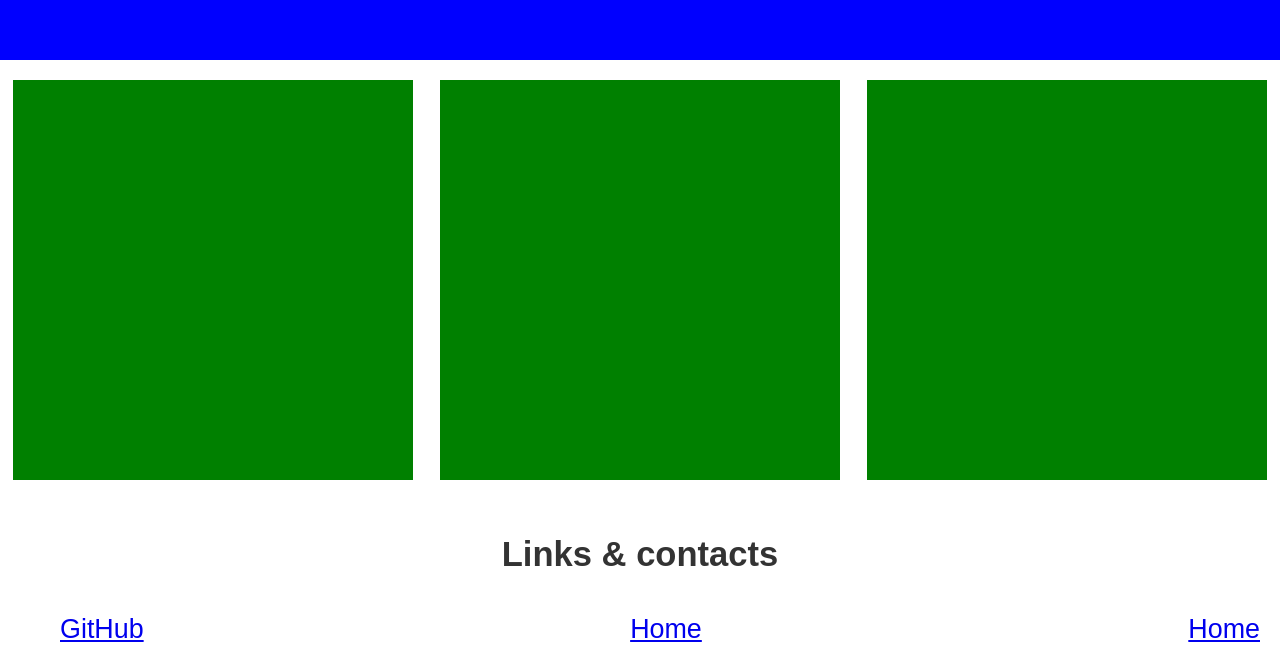
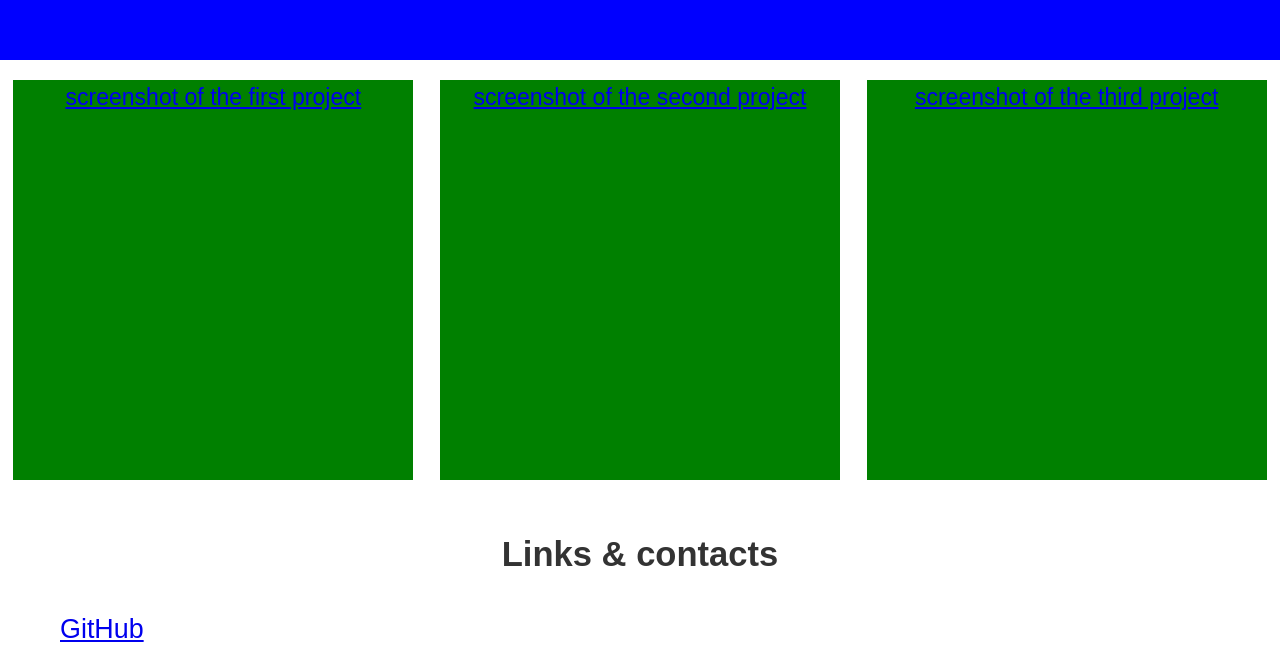
Before and after one commit to krokowskikarol/FCC-Certification-5-5-Personal-Portfolio-Webpage, a plain HTML site: page public_html/index.html in a window 1280 px wide. Shown: the part 740-1390 px from the top of the page. Drawn offline with Linux system fonts and the light colour scheme.

Commit message:
completing a fifth and final responsive design course! Website is still pretty rough but i probably will rebuild it in the future to make it my true personal portfolio (probably not xd i will build it from scratch to be more "fancy" \(^^)/)

```diff
--- a/public_html/index.html
+++ b/public_html/index.html
@@ -1,9 +1,5 @@
 <!DOCTYPE html>
-<!--
-To change this license header, choose License Headers in Project Properties.
-To change this template file, choose Tools | Templates
-and open the template in the editor.
--->
+
 <html>
     <head>
         <title>Build a Personal Portfolio Webpage</title>
@@ -21,31 +17,31 @@ and open the template in the editor.
             </ul>
         </nav>
         <section id="welcome-section">
+            <br>
             <h1>Welcome</h1>
         </section>
         <section id="projects">
-            <article class="project-tile" id="first-project">
-                <a href="">
-
+            <div class="project-tile" id="first-project">
+                <a href="https://github.com/krokowskikarol/FCC-Certification-1-5-Tribute-Page" target="_blank">
+                    screenshot of the first project
                 </a>
-            </article>
-            <article class="project-tile" id="second-project">
-                <a href="">
-
+            </div>
+            <div class="project-tile" id="second-project">
+                <a href="https://github.com/krokowskikarol/FCC-Certification-2-5-Survey-Form" target="_blank">
+                    screenshot of the second project
                 </a>
-            </article>
-            <article class="project-tile" id="third-project">
-                <a href="">
-
+            </div>
+            <div class="project-tile" id="third-project">
+                <a href="https://github.com/krokowskikarol/FCC-Certification-3-5-Product-Landing-Page" target="_blank">
+                    screenshot of the third project
                 </a>
-            </article>
+            </div>
         </section>
-        <footer>
+        <footer id="footer">
             <h2>Links & contacts</h2>
             <ul>
-                <li><a href="https://github.com/krokowskikarol?tab=repositories" target="blank">GitHub</a></li>
-                <li><a href="#projects">Home</a></li>
-                <li><a href="#footer">Home</a></li>
+                <li><a id="profile-link" href="https://github.com/krokowskikarol" target="_blank">GitHub</a></li>
+
             </ul>
         </footer>
     </body>
```
